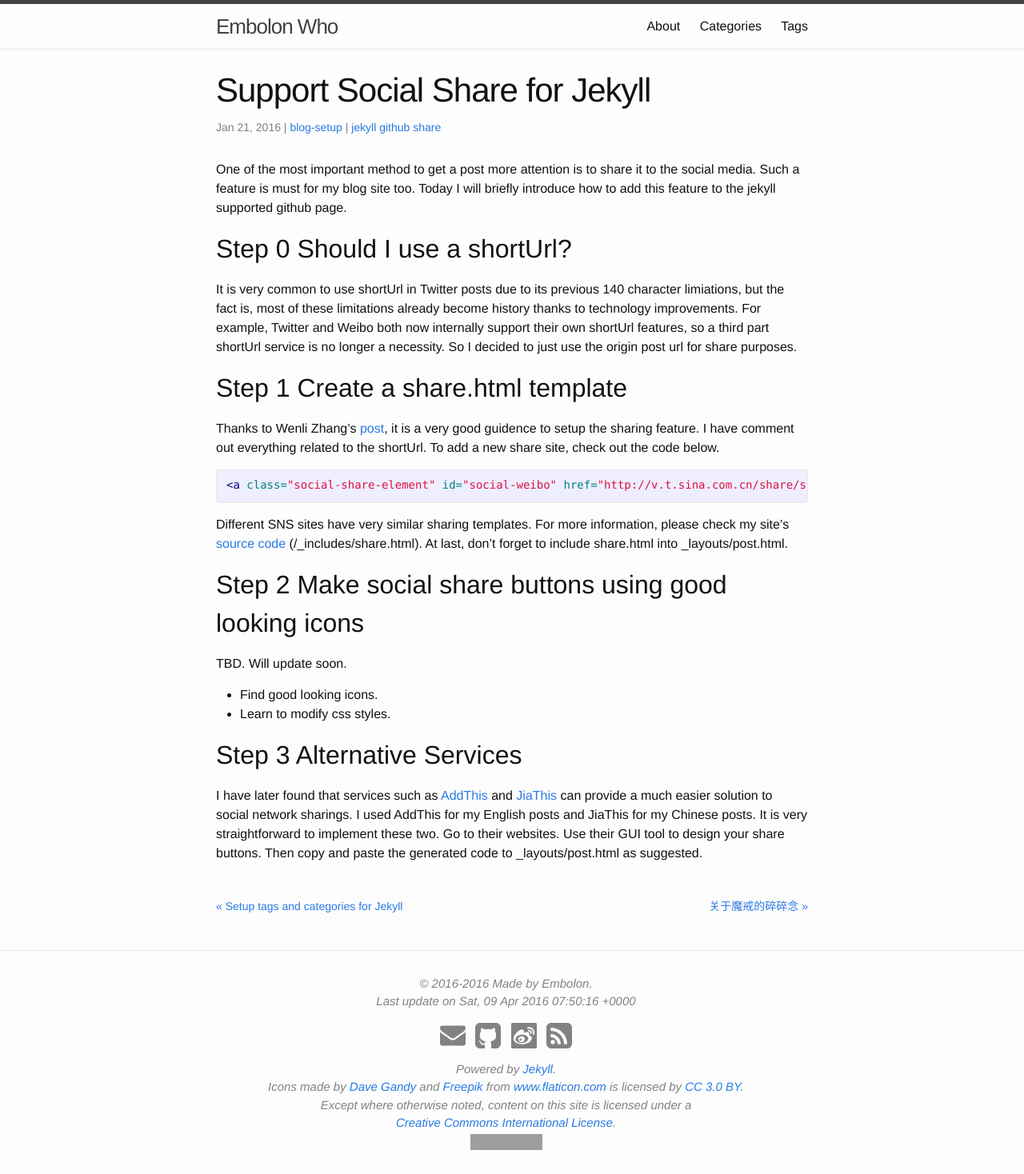
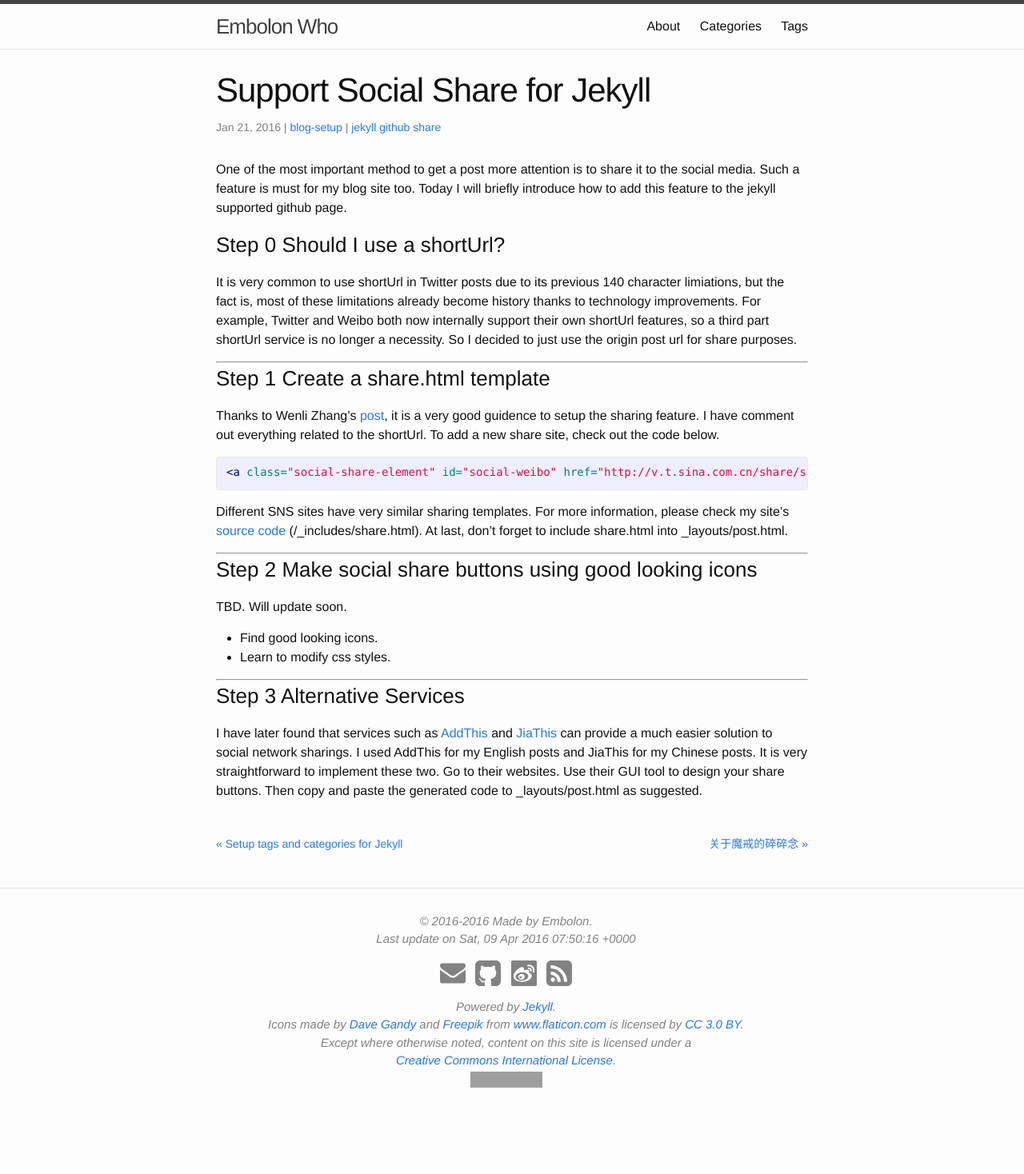
Before and after one commit to embolon/embolon.github.io, a Jekyll site: the page built from _posts/2016-01-20-support-social-share-for-jekyll.md, in a window 1280 px wide. Shown: the whole page at 80% size. Built offline with Jekyll 4.4.1, drawn with Linux system fonts in a browser that asks for light colours; comment, search, counter and statistics services are not loaded; after the commit the page ends 1390 px from its top, so only the background shows below that; grey boxes are pictures that could not be loaded.

Commit message:
minor fix

```diff
--- a/_posts/2016-01-20-support-social-share-for-jekyll.md
+++ b/_posts/2016-01-20-support-social-share-for-jekyll.md
@@ -14,11 +14,13 @@ language: english
 
 One of the most important method to get a post more attention is to share it to the social media. Such a feature is must for my blog site too. Today I will briefly introduce how to add this feature to the jekyll supported github page.
 
-## Step 0 Should I use a shortUrl?
+### Step 0 Should I use a shortUrl?
 
 It is very common to use shortUrl in Twitter posts due to its previous 140 character limiations, but the fact is, most of these limitations already become history thanks to technology improvements. For example, Twitter and Weibo both now internally support their own shortUrl features, so a third part shortUrl service is no longer a necessity. So I decided to just use the origin post url for share purposes.
 
-## Step 1 Create a share.html template
+---
+
+### Step 1 Create a share.html template
 
 Thanks to Wenli Zhang's [post](http://zhangwenli.com/blog/2014/08/03/make-your-own-social-sharing-bar-with-jekyll/ "Make Your Own Social Sharing Bar with Jekyll"), it is a very good guidence to setup the sharing feature. I have comment out everything related to the shortUrl. To add a new share site, check out the code below.
 
@@ -28,7 +30,9 @@ Thanks to Wenli Zhang's [post](http://zhangwenli.com/blog/2014/08/03/make-your-o
 
 Different SNS sites have very similar sharing templates. For more information, please check my site's [source code](http://github.com/embolon/embolon.github.io) (/_includes/share.html). At last, don't forget to include share.html into _layouts/post.html.
 
-## Step 2 Make social share buttons using good looking icons
+---
+
+### Step 2 Make social share buttons using good looking icons
 
 TBD. Will update soon.
 
@@ -36,6 +40,8 @@ TBD. Will update soon.
 * Find good looking icons.
 * Learn to modify css styles.
 
-## Step 3 Alternative Services
+---
+
+### Step 3 Alternative Services
 
 I have later found that services such as [AddThis](http://www.addthis.com) and [JiaThis](http://www.jiathis.com) can provide a much easier solution to social network sharings. I used AddThis for my English posts and JiaThis for my Chinese posts. It is very straightforward to implement these two. Go to their websites. Use their GUI tool to design your share buttons. Then copy and paste the generated code to _layouts/post.html as suggested.
```
Also changed, not shown: _posts/2016-01-17-disqus-comments-support-for-jekyll.md (+6 -3 lines), _posts/2016-01-19-setup-tags-and-categories-for-jekyll.md (+6 -3 lines), _posts/2016-03-09-javascript-notes-(2).md (+3 -1 lines), _posts/2016-04-07-support-favicon-and-footer-modification.md (+2 -0 lines).
